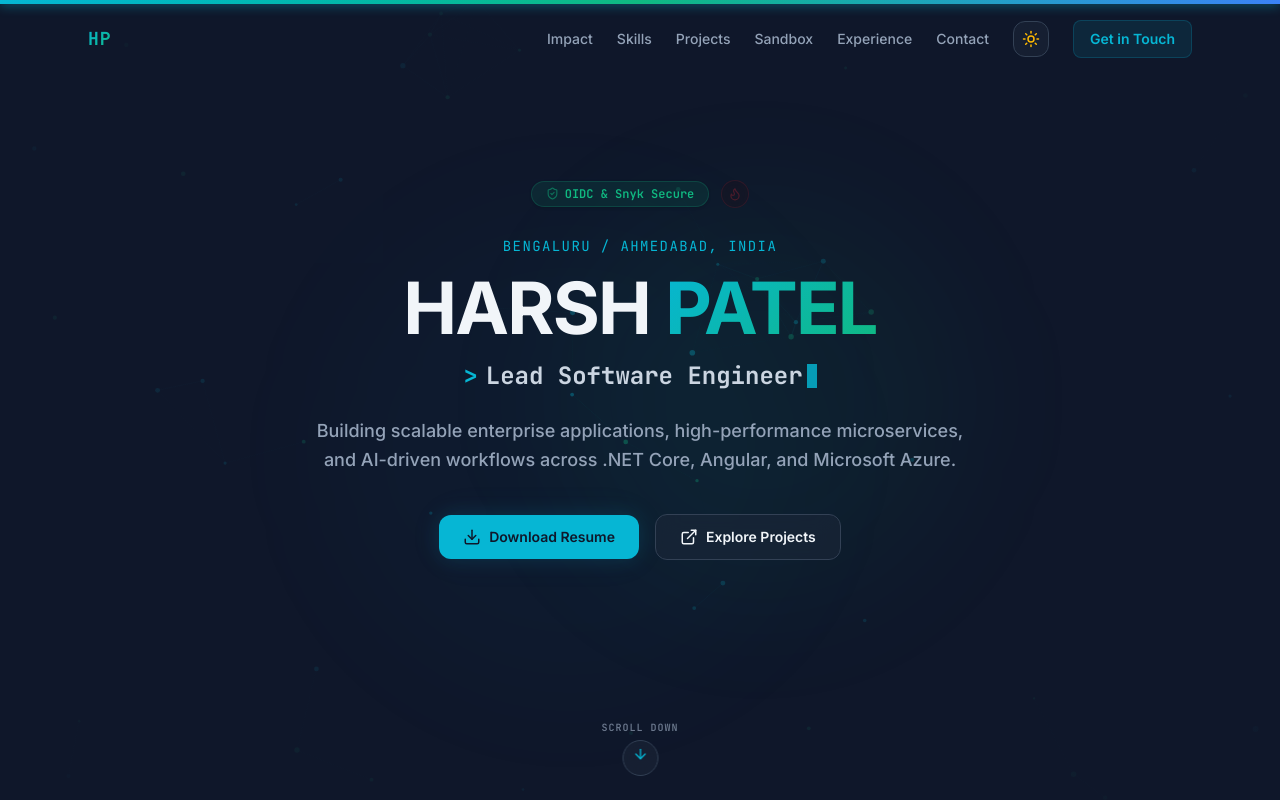
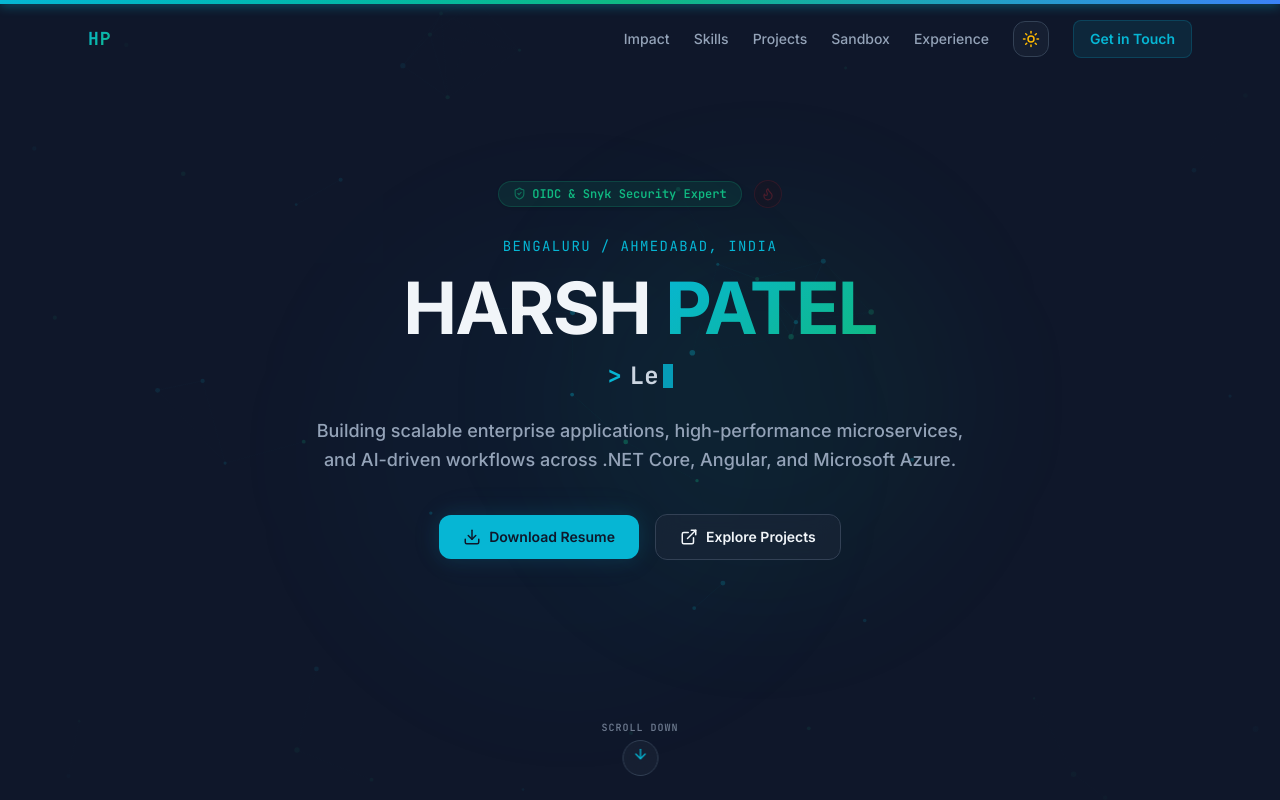
Before and after one commit to harsh-jitendra-patel/harsh-jitendra-patel, a Next.js app: page / in a window 1280 px wide. Shown: the top 800 px of the page. Built offline with nearby package versions, Linux system fonts and the light colour scheme.

Commit message:
refactor: update hero role titles, optimize typewriter timing logic, and clean up navigation data

```diff
--- a/src/components/Hero.tsx
+++ b/src/components/Hero.tsx
@@ -9,13 +9,14 @@ import BackgroundCanvas from "@/components/BackgroundCanvas";
 import { GryffindorTrigger } from "@/components/EasterEggTriggers";
 import clsx from "clsx";
 
+const roles = [
+  "Lead Software Engineer",
+  "Full-Stack Engineer",
+  "Azure Cloud Systems Architect",
+  "AI Workflow Innovator" // "AI-Assisted Software Developer"
+];
+
 export default function Hero() {
-  const roles = [
-    "Lead Software Engineer",
-    "Full-Stack Architect",
-    "Azure Cloud Systems Builder",
-    "AI Workflow Innovator"
-  ];
   const [roleIndex, setRoleIndex] = useState(0);
   const [subIndex, setSubIndex] = useState(0);
   const [reverse, setReverse] = useState(false);
@@ -25,7 +26,7 @@ export default function Hero() {
 
   const attributes = [
     { text: "Certified Claude Architect", icon: Cpu },
-    { text: "OIDC & Snyk Secure", icon: ShieldCheck },
+    { text: "OIDC & Snyk Security Expert", icon: ShieldCheck },
     { text: "Azure Cloud Specialist", icon: Cloud },
     { text: "Full-Stack .NET & Angular Lead", icon: Code },
   ];
@@ -42,14 +43,24 @@ export default function Hero() {
   // Typewriter effect
   useEffect(() => {
     if (subIndex === roles[roleIndex].length + 1 && !reverse) {
-      const timeout = setTimeout(() => setReverse(true), 2000);
+      // Cycle roles every 10 seconds total.
+      // Total cycle time = typing duration + pause duration + deleting duration
+      // Typing duration = (N + 1) * 80 ms
+      // Deleting duration = (N + 1) * 40 ms
+      // Dynamic pause duration = 10,000 ms - (N + 1) * 120 ms
+      const typingAndDeletingDuration = (roles[roleIndex].length + 1) * 120;
+      const pauseDuration = Math.max(1000, 7000 - typingAndDeletingDuration);
+
+      const timeout = setTimeout(() => setReverse(true), pauseDuration);
       return () => clearTimeout(timeout);
     }
 
     if (subIndex === 0 && reverse) {
-      setReverse(false);
-      setRoleIndex((prev) => (prev + 1) % roles.length);
-      return;
+      const timeout = setTimeout(() => {
+        setReverse(false);
+        setRoleIndex((prev) => (prev + 1) % roles.length);
+      }, 0);
+      return () => clearTimeout(timeout);
     }
 
     const timeout = setTimeout(() => {
@@ -57,7 +68,7 @@ export default function Hero() {
     }, reverse ? 40 : 80);
 
     return () => clearTimeout(timeout);
-  }, [subIndex, reverse, roleIndex, roles]);
+  }, [subIndex, reverse, roleIndex]);
 
   // Blinking cursor
   useEffect(() => {
--- a/src/lib/data.ts
+++ b/src/lib/data.ts
@@ -277,6 +277,5 @@ export const navLinks = [
   { label: "Skills", href: "#skills" },
   { label: "Projects", href: "#projects" },
   { label: "Sandbox", href: "#architecture-sandbox" },
-  { label: "Experience", href: "#experience" },
-  { label: "Contact", href: "#contact" },
+  { label: "Experience", href: "#experience" }
 ];
```
